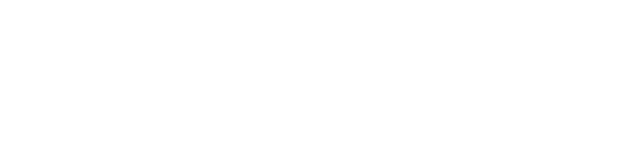
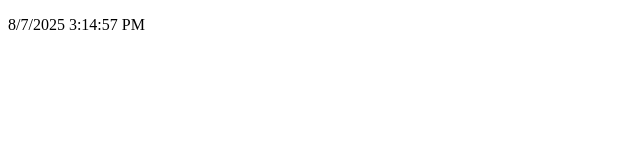
Before and after one commit to acciojob/clock-Padma-darsi, a website: page main.html in a window 1280 px wide. Shown: the whole page, without its empty margins (0-640 px from the left). Drawn offline with Linux system fonts and the light colour scheme.

Commit message:
created a submission

```diff
--- a/main.html
+++ b/main.html
@@ -8,6 +8,7 @@
 
 <body>
 	<!-- the entire body must be written by student -->
+	<p id="timer">Loading time...</p>
     <script type="text/javascript" src="./script.js">
 </script>
 
--- a/script.js
+++ b/script.js
@@ -1 +1,21 @@
 //your JS code here. If required.
+// Function to update the time every second
+    function updateTimer() {
+      const timerElement = document.getElementById("timer");
+
+      // Get current date and time
+      const now = new Date();
+
+      // Format date and time as: YYYY-MM-DD HH:MM:SS
+      const date = now.toLocaleDateString();
+      const time = now.toLocaleTimeString();
+
+      // Set the content of the timer element
+      timerElement.textContent = `${date} ${time}`;
+    }
+
+    // Initial call to display time immediately on page load
+    updateTimer();
+
+    // Update the timer every 1000 milliseconds (1 second)
+    setInterval(updateTimer, 1000);
```
